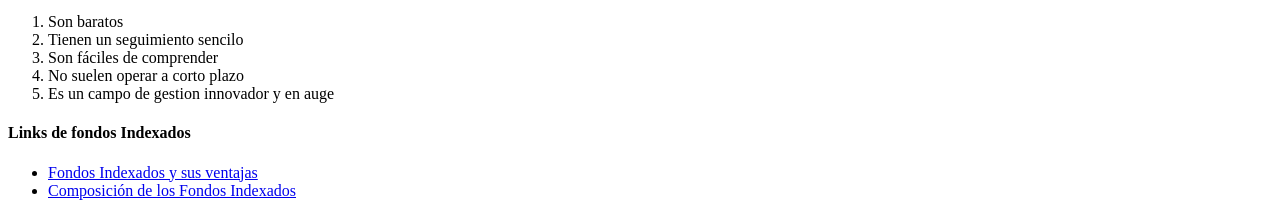
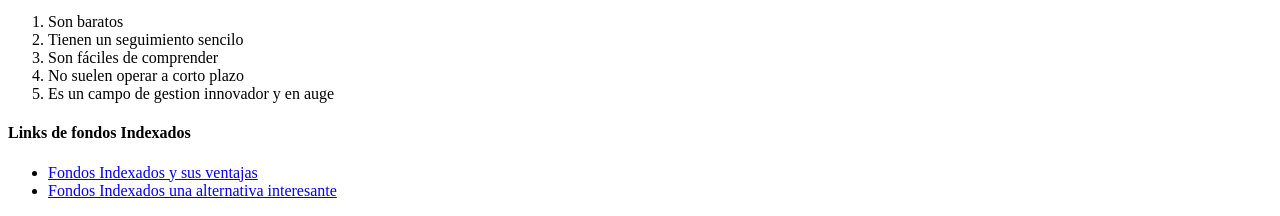
Before and after one commit to PauloBustamante21/PauloBustamante21.GITHUB.IO, a plain HTML site: page INDEX.HTML in a window 1280 px wide. Shown: the part 817-1033 px from the top of the page. Drawn offline with Linux system fonts and the light colour scheme.

Commit message:
Update INDEX.HTML

```diff
--- a/INDEX.HTML
+++ b/INDEX.HTML
@@ -31,4 +31,4 @@ alt="Grafica"   width="200">
                            <h4>                            Links de fondos Indexados</h4>
 <ul>
                         <li><a href="https://www.bbva.com/es/fondos-indexados-ventajas-tienen/"> Fondos Indexados y sus ventajas</a></li>
-                        <li><a href="https://www.fondos.com/blog/fondos-indexados-ventajas"> Composición de los Fondos Indexados</a></li>
+                        <li> <a href="https://www.ennaranja.com/inversores/inversion-inversores/los-fondos-indexados-una-alternativa-interesante-inversion/"> Fondos Indexados una alternativa interesante</a></li>
```
